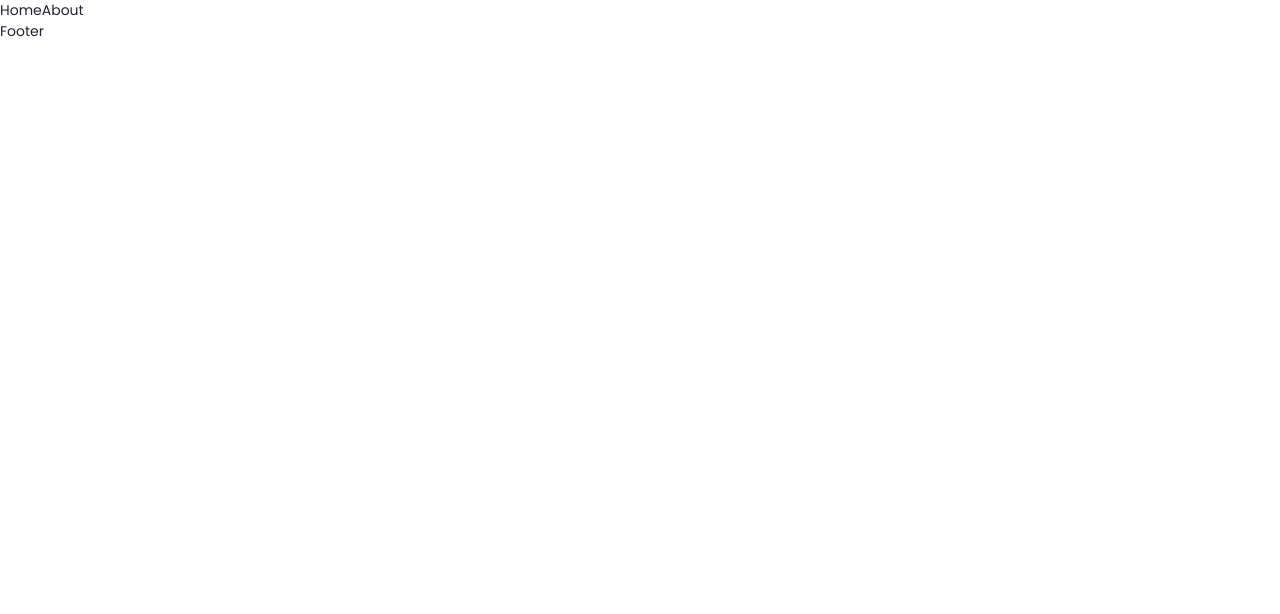
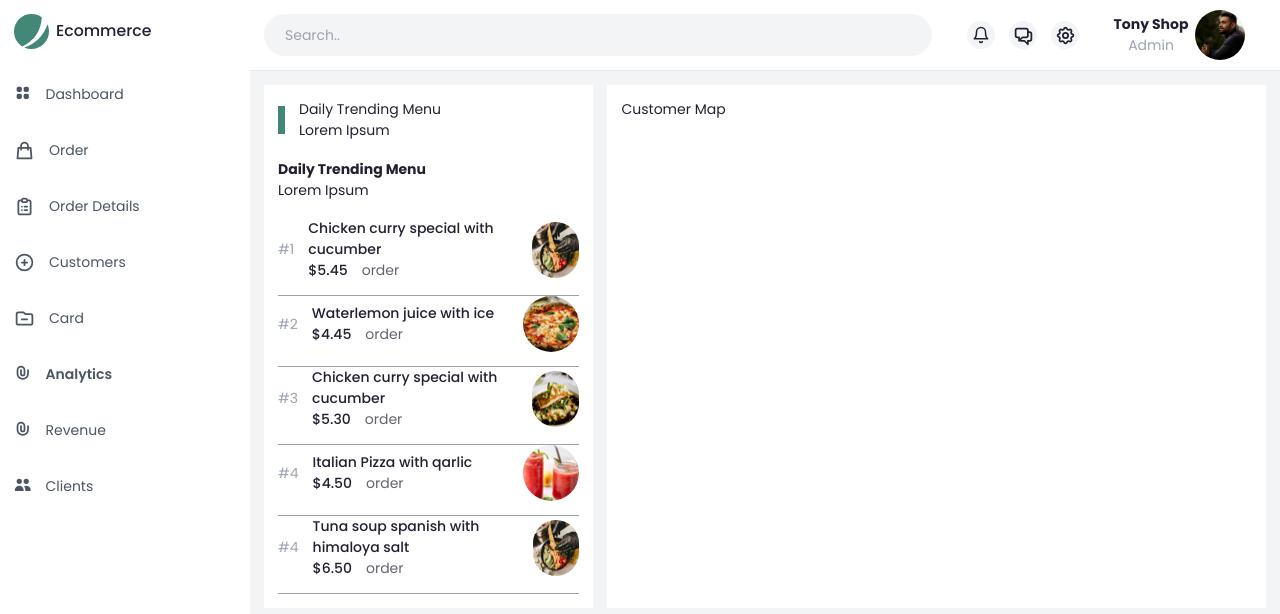
Before and after one commit to AdnanShaikat/ecommerce, a Nuxt app: page /admin/analytics in a window 1280 px wide. Before the commit this address had no page. Shown: the top 614 px of the page. Built offline with nearby package versions, Linux system fonts and the light colour scheme; a web font is replaced by a local one.

Commit message:
Start Analytics Page

```diff
--- a/components/icons/ChevronDoubleLeft.vue
+++ b/components/icons/ChevronDoubleLeft.vue
@@ -1,5 +1,5 @@
 <template>
-  <svg xmlns="http://www.w3.org/2000/svg" class="h-5 w-5" viewBox="0 0 20 20" fill="currentColor">
+  <svg xmlns="http://www.w3.org/2000/svg" class="h-4 w-4" viewBox="0 0 20 20" fill="currentColor">
     <path fill-rule="evenodd" d="M15.707 15.707a1 1 0 01-1.414 0l-5-5a1 1 0 010-1.414l5-5a1 1 0 111.414 1.414L11.414 10l4.293 4.293a1 1 0 010 1.414zm-6 0a1 1 0 01-1.414 0l-5-5a1 1 0 010-1.414l5-5a1 1 0 011.414 1.414L5.414 10l4.293 4.293a1 1 0 010 1.414z" clip-rule="evenodd" />
   </svg>
 </template>
--- a/components/icons/ChevronDoubleRight.vue
+++ b/components/icons/ChevronDoubleRight.vue
@@ -1,5 +1,5 @@
 <template>
-  <svg xmlns="http://www.w3.org/2000/svg" class="h-5 w-5" viewBox="0 0 20 20" fill="currentColor">
+  <svg xmlns="http://www.w3.org/2000/svg" class="h-4 w-4.5" viewBox="0 0 20 20" fill="currentColor">
     <path fill-rule="evenodd" d="M10.293 15.707a1 1 0 010-1.414L14.586 10l-4.293-4.293a1 1 0 111.414-1.414l5 5a1 1 0 010 1.414l-5 5a1 1 0 01-1.414 0z" clip-rule="evenodd" />
     <path fill-rule="evenodd" d="M4.293 15.707a1 1 0 010-1.414L8.586 10 4.293 5.707a1 1 0 011.414-1.414l5 5a1 1 0 010 1.414l-5 5a1 1 0 01-1.414 0z" clip-rule="evenodd" />
   </svg>
--- a/components/partial/AdminSidebar.vue
+++ b/components/partial/AdminSidebar.vue
@@ -54,6 +54,11 @@ export default {
           icon: "Card",
         },
         {
+          title: "Analytics",
+          href: "/admin/analytics",
+          icon: "Transaction",
+        },
+        {
           title: "Revenue",
           href: "/admin/revenue",
           icon: "Transaction",
--- /dev/null
+++ b/components/partial/TrendingMenu.vue
@@ -0,0 +1,74 @@
+<template>
+  <div class="">
+    <div class="mb-5">
+      <p class="font-bold">Daily Trending Menu</p>
+      <p>Lorem Ipsum</p>
+    </div>
+
+    <div class="flex items-center border-b border-gray-400 pb-4" v-for="(menuItem, i) in trendingMenu" :key="i">
+      <div class="text-gray-400">
+        {{ menuItem.serial }}
+      </div>
+      <div class="flex ml-4 flex-col">
+        <p class="font-medium">{{ menuItem.foodName }}</p>
+        <div class="flex">
+          <p class="font-medium">{{ menuItem.price }}</p>
+          <p class="text-text-200 ml-4">{{ menuItem.order }}</p>
+        </div>
+      </div>
+      <div class="ml-auto">
+        <img :src="menuItem.imgUrl" class="h-16 w-16 rounded-full" alt="">
+      </div>
+    </div>
+
+  </div>
+</template>
+
+<script>
+export default {
+  data() {
+    return {
+      trendingMenu: [
+        {
+          serial: "#1",
+          foodName: "Chicken curry special with cucumber",
+          price: "$5.45",
+          order: "order",
+          imgUrl: "/images/menu/menu-1.jpg",
+        },
+        {
+          serial: "#2",
+          foodName: "Waterlemon juice with ice",
+          price: "$4.45",
+          order: "order",
+          imgUrl: "/images/menu/menu-2.jpg",
+        },
+        {
+          serial: "#3",
+          foodName: "Chicken curry special with cucumber",
+          price: "$5.30",
+          order: "order",
+          imgUrl: "/images/menu/menu-3.jpg",
+        },
+        {
+          serial: "#4",
+          foodName: "Italian Pizza with qarlic",
+          price: "$4.50",
+          order: "order",
+          imgUrl: "/images/menu/menu-4.jpg",
+        },
+        {
+          serial: "#4",
+          foodName: "Tuna soup spanish with himaloya salt",
+          price: "$6.50",
+          order: "order",
+          imgUrl: "/images/menu/menu-1.jpg",
+        },
+      ],
+    };
+  },
+};
+</script>
+
+<style lang="scss" scoped>
+</style>
--- /dev/null
+++ b/pages/admin/analytics.vue
@@ -0,0 +1,37 @@
+<template>
+  <div>
+    <div class="flex">
+      <!-- Daily Trending Menu -->
+      <div class="p-4 w-1/3 bg-white">
+        <div class="flex items-center">
+          <div class="bg-primary-500 h-8 w-2">
+
+          </div>
+          <div class="ml-4">
+            <p>Daily Trending Menu</p>
+            <p>Lorem Ipsum</p>
+          </div>
+        </div>
+        <div class="mt-5">
+          <TrendingMenu></TrendingMenu>
+        </div>
+      </div>
+      <!-- End Daily Trending Menu -->
+
+      <!-- Customer Map -->
+      <div class="p-4 ml-4 w-2/3 bg-white">
+        <p>Customer Map</p>
+      </div>
+      <!-- End Customer Map -->
+    </div>
+  </div>
+</template>
+
+<script>
+export default {
+  layout: "admin",
+};
+</script>
+
+<style lang="scss" scoped>
+</style>
--- a/pages/admin/customers.vue
+++ b/pages/admin/customers.vue
@@ -11,7 +11,7 @@
       <table class="w-full">
         <thead class="pt-5">
           <tr class="bg-gray-50 border-b border-gray-200">
-            <th class="py-6">
+            <th class="py-6 pl-4">
               <Checkbox></Checkbox>
             </th>
             <th class="py-6">
@@ -35,8 +35,8 @@
         </thead>
 
         <tbody>
-          <tr v-for="(customer, i) in customers" :key="i">
-            <td class="py-6">
+          <tr v-for="(customer, i) in customers" :key="i" class="border-d border-gray-200 bg-gray-50 hover:bg-white">
+            <td class="py-6 pl-4">
               <Checkbox></Checkbox>
             </td>
             <td class="py-6 pl-10">{{ customer.customerId }}</td>
@@ -51,6 +51,33 @@
           </tr>
         </tbody>
       </table>
+      <!-- Pagination -->
+      <div class="flex mt-5 items-center">
+        <p>Showing 1 to 8 of 10 entries</p>
+        <div class="ml-auto flex items-center">
+          <nav aria-label="Page navigation example">
+            <ul class="inline-flex items-center -space-x-px">
+              <li>
+                <a href="#" class="block py-3 px-3 mr-2 hover:translate-y-3">
+                  <ChevronDouble-Left></ChevronDouble-Left>
+                </a>
+              </li>
+              <li>
+                <nuxt-link to="#" class="py-2 px-4 text-white bg-primary-500 mr-2">1</nuxt-link>
+              </li>
+              <li>
+                <nuxt-link to="#" class="py-2 px-4 bg-gray-300">2</nuxt-link>
+              </li>
+              <li>
+                <nuxt-link to="#" class="block py-3 px-3 ml-2 hover:bg-primary-500">
+                  <ChevronDoubleRight></ChevronDoubleRight>
+                </nuxt-link>
+              </li>
+            </ul>
+          </nav>
+        </div>
+      </div>
+      <!-- End Pagination  -->
     </div>
     <!-- End Customer Table -->
   </div>
--- a/pages/admin/index.vue
+++ b/pages/admin/index.vue
@@ -92,28 +92,9 @@
 
       <!-- Trending Menu -->
       <div class="p-4 ml-4 w-1/3 bg-white">
-        <div class="mb-5">
-          <p class="font-bold">Recent Order Request</p>
-          <p>Lorem Ipsum</p>
-        </div>
+        <TrendingMenu></TrendingMenu>
+      </div>
 
-        <div class="flex items-center border-b border-gray-400 pb-4" v-for="(menuItem, i) in trendingMenu" :key="i">
-          <div class="text-gray-400">
-            {{ menuItem.serial }}
-          </div>
-          <div class="flex ml-4 flex-col">
-            <p class="font-medium">{{ menuItem.foodName }}</p>
-            <div class="flex">
-              <p class="font-medium">{{ menuItem.price }}</p>
-              <p class="text-text-200 ml-4">{{ menuItem.order }}</p>
-            </div>
-          </div>
-          <div class="ml-auto">
-            <img :src="menuItem.imgUrl" class="h-16 w-16 rounded-full" alt="">
-          </div>
-        </div>
-
-      </div>
     </div>
 
     <!-- End Latest Invoice -->
@@ -122,10 +103,11 @@
 
 <script>
 import Dots from "~/components/icons/Dots.vue";
+import TrendingMenu from "~/components/partial/TrendingMenu.vue";
 import SpendingCard from "~/components/SpendingCards.vue";
 import StatmentCards from "~/components/StatmentCards.vue";
 export default {
-  components: { SpendingCard, Dots },
+  components: { SpendingCard, Dots, TrendingMenu },
   layout: "admin",
   data() {
     return {
@@ -176,43 +158,6 @@ export default {
           status: "Delivered",
         },
       ],
-      trendingMenu: [
-        {
-          serial: "#1",
-          foodName: "Chicken curry special with cucumber",
-          price: "$5.45",
-          order: "order",
-          imgUrl: "/images/menu/menu-1.jpg",
-        },
-        {
-          serial: "#2",
-          foodName: "Waterlemon juice with ice",
-          price: "$4.45",
-          order: "order",
-          imgUrl: "/images/menu/menu-2.jpg",
-        },
-        {
-          serial: "#3",
-          foodName: "Chicken curry special with cucumber",
-          price: "$5.30",
-          order: "order",
-          imgUrl: "/images/menu/menu-3.jpg",
-        },
-        {
-          serial: "#4",
-          foodName: "Italian Pizza with qarlic",
-          price: "$4.50",
-          order: "order",
-          imgUrl: "/images/menu/menu-4.jpg",
-        },
-        {
-          serial: "#4",
-          foodName: "Tuna soup spanish with himaloya salt",
-          price: "$6.50",
-          order: "order",
-          imgUrl: "/images/menu/menu-1.jpg",
-        },
-      ],
     };
   },
 };
--- a/pages/admin/order.vue
+++ b/pages/admin/order.vue
@@ -44,27 +44,18 @@
           <nav aria-label="Page navigation example">
             <ul class="inline-flex items-center -space-x-px">
               <li>
-                <a href="#" class="block py-2.5 px-3 leading-tight text-gray-500 bg-white rounded-l-lg border border-gray-300 hover:bg-gray-100 hover:text-gray-700 dark:bg-gray-800 dark:border-gray-700 dark:text-gray-400 dark:hover:bg-gray-700 dark:hover:text-white">
+                <a href="#" class="block py-3 px-3 mr-2 hover:translate-y-3">
                   <ChevronDouble-Left></ChevronDouble-Left>
                 </a>
               </li>
               <li>
-                <nuxt-link to="#" class="py-2 px-3 leading-tight text-gray-500 bg-white border border-gray-300 hover:bg-gray-100 hover:text-gray-700 dark:bg-gray-800 dark:border-gray-700 dark:text-gray-400 dark:hover:bg-gray-700 dark:hover:text-white">1</nuxt-link>
+                <nuxt-link to="#" class="py-2 px-4 text-white bg-primary-500 mr-2">1</nuxt-link>
               </li>
               <li>
-                <nuxt-link to="#" class="py-2 px-3 leading-tight text-gray-500 bg-white border border-gray-300 hover:bg-gray-100 hover:text-gray-700 dark:bg-gray-800 dark:border-gray-700 dark:text-gray-400 dark:hover:bg-gray-700 dark:hover:text-white">2</nuxt-link>
+                <nuxt-link to="#" class="py-2 px-4 bg-gray-300">2</nuxt-link>
               </li>
               <li>
-                <nuxt-link to="#" aria-current="page" class="z-10 py-2 px-3 leading-tight text-blue-600 bg-blue-50 border border-blue-300 hover:bg-blue-100 hover:text-blue-700 dark:border-gray-700 dark:bg-gray-700 dark:text-white">3</nuxt-link>
-              </li>
-              <li>
-                <nuxt-link to="#" class="py-2 px-3 leading-tight text-gray-500 bg-white border border-gray-300 hover:bg-gray-100 hover:text-gray-700 dark:bg-gray-800 dark:border-gray-700 dark:text-gray-400 dark:hover:bg-gray-700 dark:hover:text-white">4</nuxt-link>
-              </li>
-              <li>
-                <nuxt-link to="#" class="py-2 px-3 leading-tight text-gray-500 bg-white border border-gray-300 hover:bg-gray-100 hover:text-gray-700 dark:bg-gray-800 dark:border-gray-700 dark:text-gray-400 dark:hover:bg-gray-700 dark:hover:text-white">5</nuxt-link>
-              </li>
-              <li>
-                <nuxt-link to="#" class="block py-2.5 px-3 leading-tight text-gray-500 bg-white rounded-r-lg border border-gray-300 hover:bg-gray-100 hover:text-gray-700 dark:bg-gray-800 dark:border-gray-700 dark:text-gray-400 dark:hover:bg-gray-700 dark:hover:text-white">
+                <nuxt-link to="#" class="block py-3 px-3 ml-2 hover:bg-primary-500">
                   <ChevronDoubleRight></ChevronDoubleRight>
                 </nuxt-link>
               </li>
```
